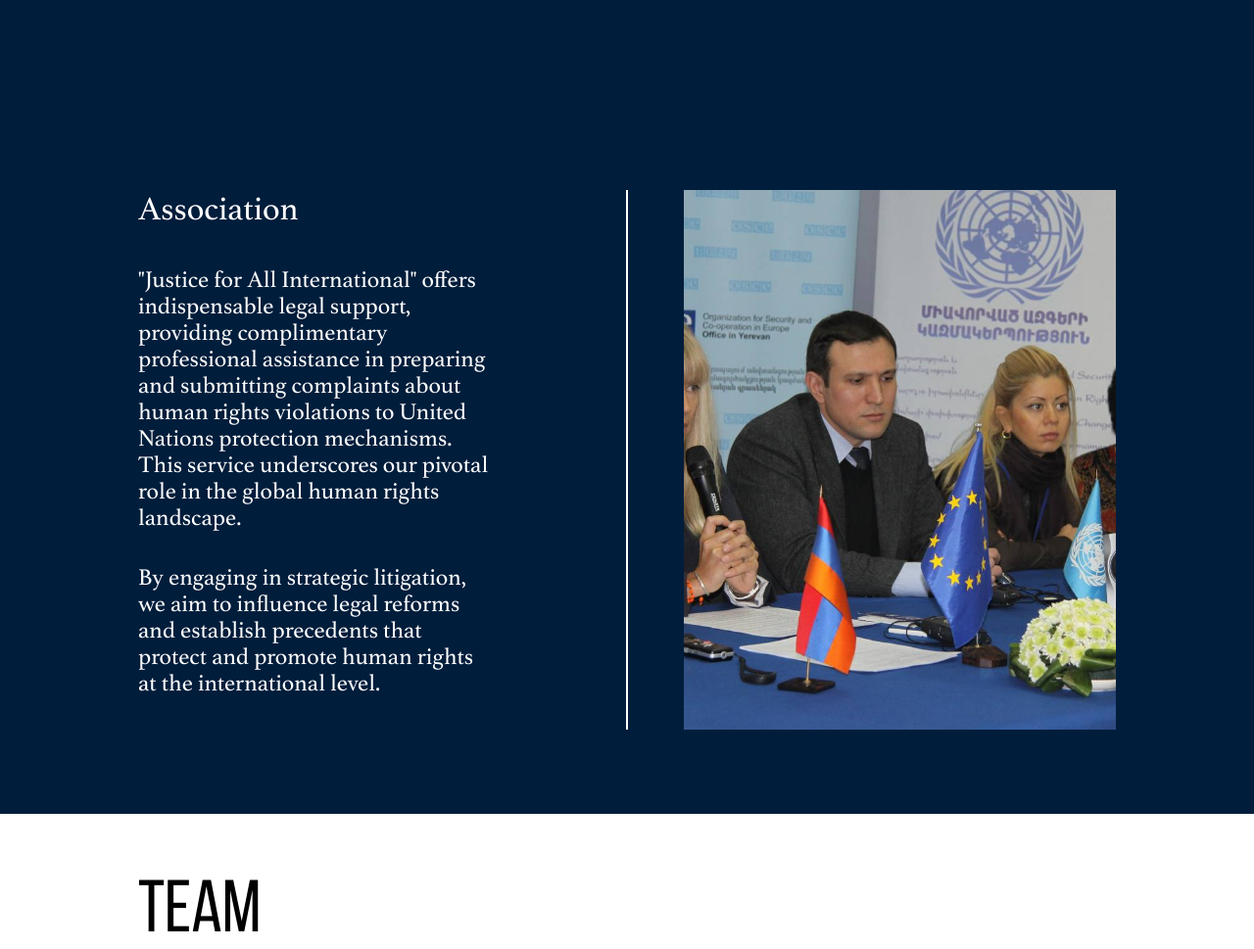
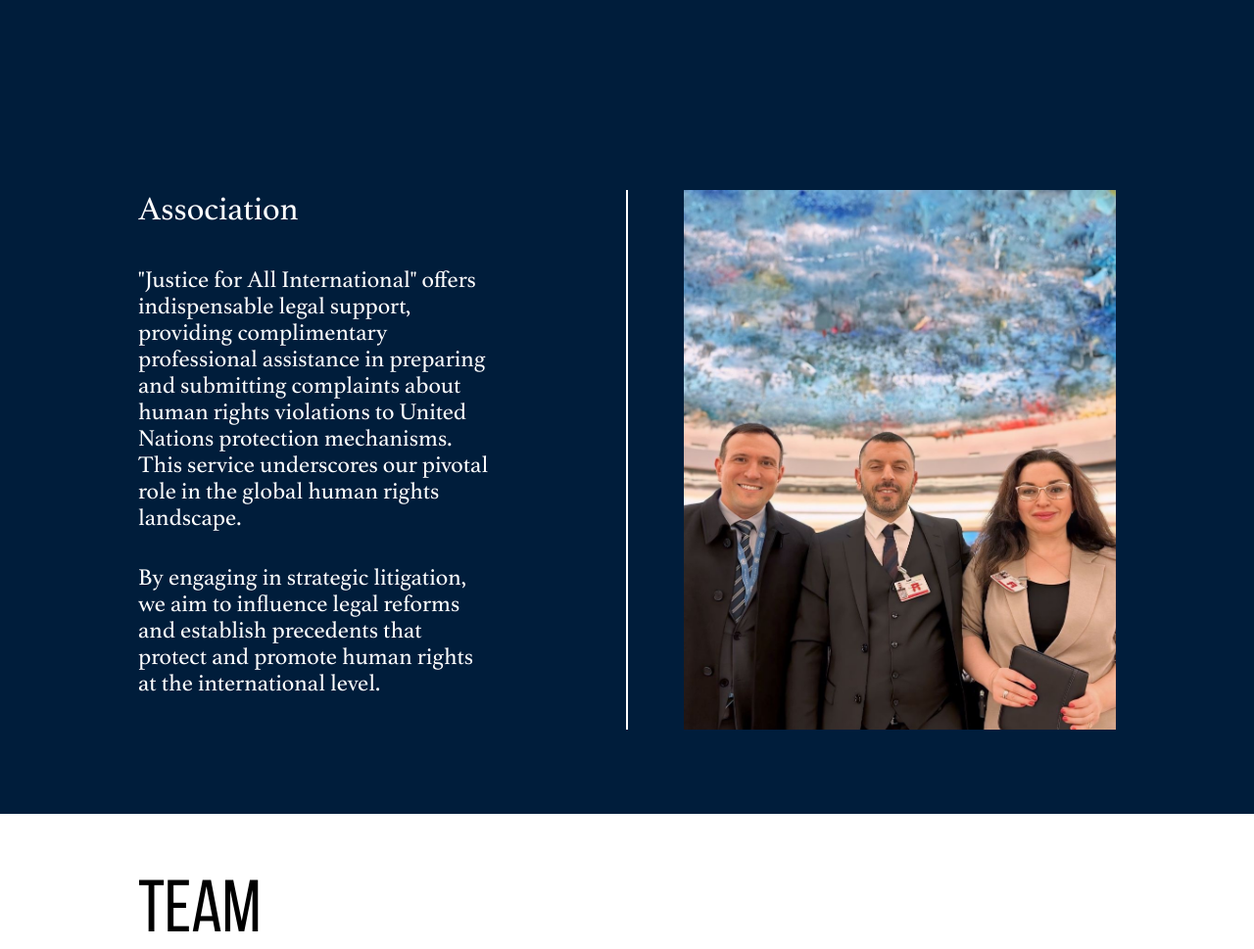
Before and after one commit to AnhelinaRoz/justice, a PHP site: page / in a window 1280 px wide. Shown: the part 1144-2113 px from the top of the page at 98% size. Run offline with PHP 8.4, Linux system fonts and the light colour scheme; data comes from the database, SQL or seed files in the repository; data that the repository does not hold is empty.

Commit message:
update aboutus photo

```diff
--- a/index.php
+++ b/index.php
@@ -93,7 +93,7 @@ $get_press_release = CustomQuery("SELECT * FROM `news` ORDER BY  `date` DESC LIM
                 </div>
             </div>
             <div class="hr"></div>
-            <div class="img"><img src="img/about.jpg" alt=""></div>
+            <div class="img"><img src="img/aboutus.jpeg" alt=""></div>
         </div>
 
     </section>
```
Also changed, not shown: img/aboutus.jpeg (added).
